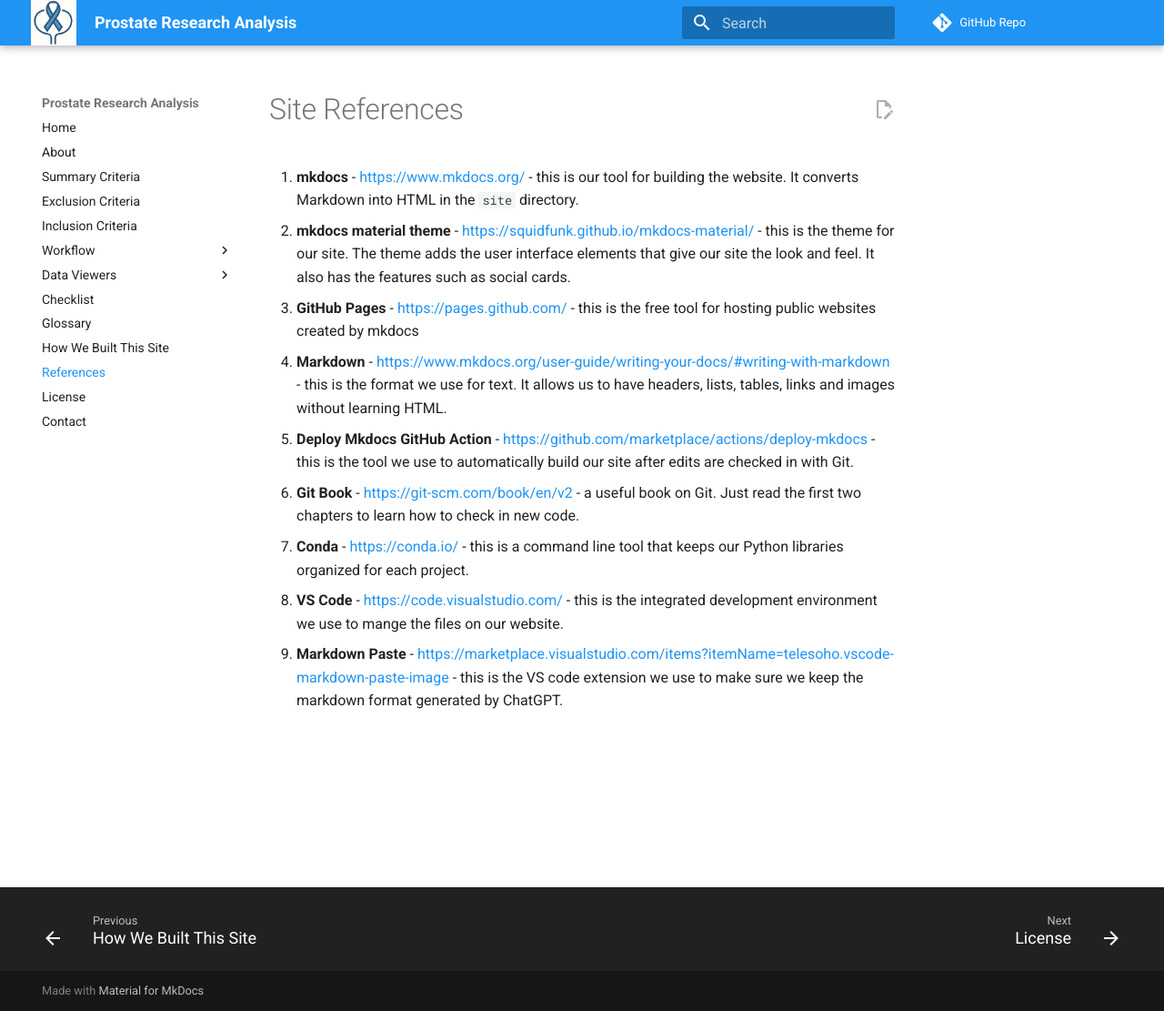
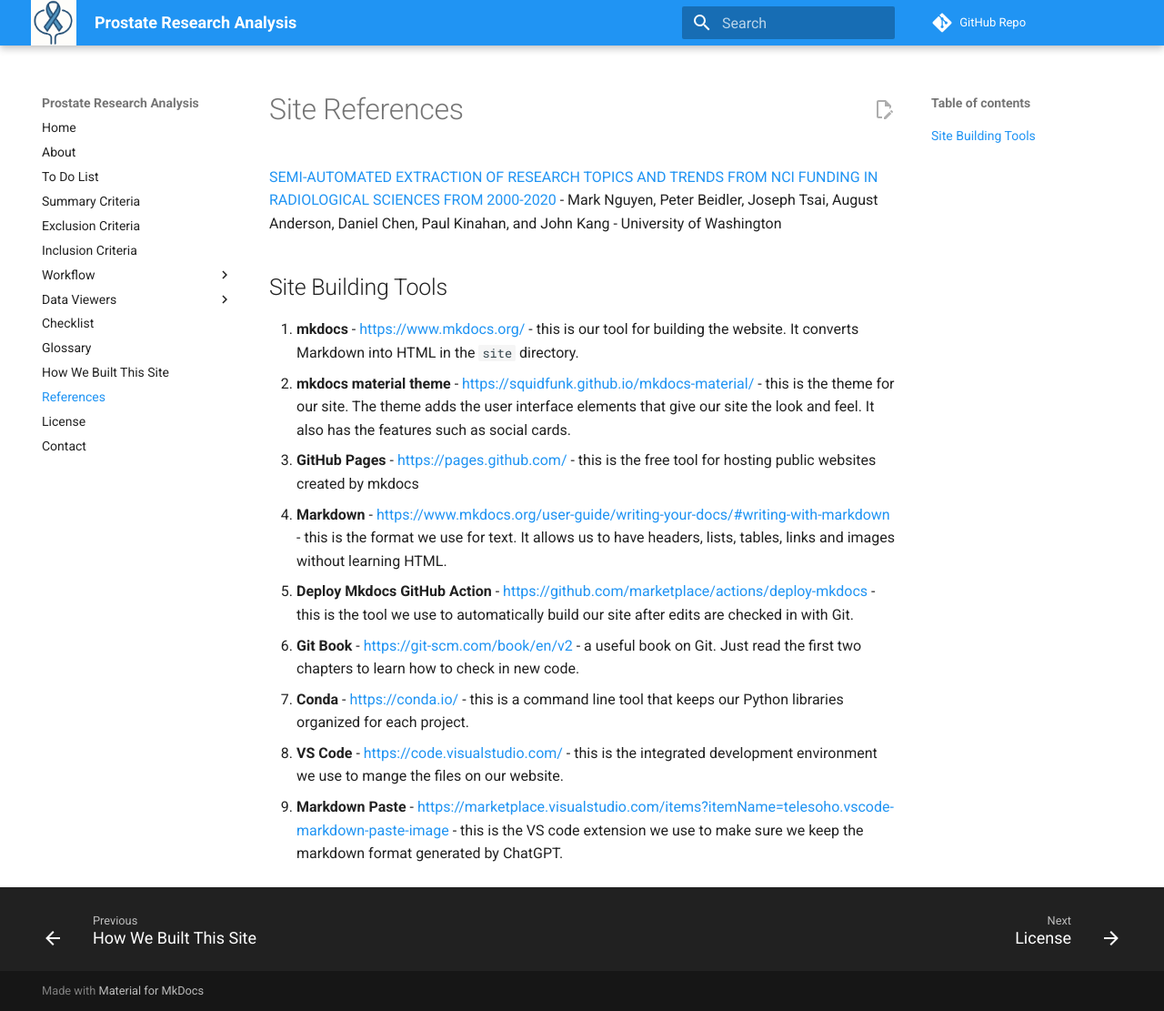
Before and after one commit to dmccreary/prostate-research-analysis, an MkDocs documentation site: the page built from docs/references.md, in a window 1280 px wide and 1111 px high. Shown: the whole window at 91% size. Built offline with MkDocs 1.6.1 and Material for MkDocs 9.7.7, drawn with Linux system fonts in a browser that asks for light colours; comment, search, counter and statistics services are not loaded.

Commit message:
updating content

````diff
--- a/docs/references.md
+++ b/docs/references.md
@@ -1,4 +1,10 @@
 # Site References
+
+##
+
+[SEMI-AUTOMATED EXTRACTION OF RESEARCH TOPICS AND TRENDS FROM NCI FUNDING IN RADIOLOGICAL SCIENCES FROM 2000-2020 ](https://arxiv.org/pdf/2306.13075) - Mark Nguyen, Peter Beidler, Joseph Tsai, August Anderson, Daniel Chen, Paul Kinahan, and John Kang - University of Washington
+
+## Site Building Tools
 
 1. **mkdocs** - [https://www.mkdocs.org/](https://www.mkdocs.org/) - this is our tool for building the website.  It converts Markdown into HTML in the ```site``` directory.
 2. **mkdocs material theme** - [https://squidfunk.github.io/mkdocs-material/](https://squidfunk.github.io/mkdocs-material/) - this is the theme for our site.  The theme adds the user interface elements that give our site the look and feel.  It also has the features such as social cards.
--- a/mkdocs.yml
+++ b/mkdocs.yml
@@ -9,6 +9,7 @@ edit_uri: 'blob/master/docs'
 nav:
   - Home: index.md
   - About: about.md
+  - To Do List: todo-list.md
   - Summary Criteria: summary-criteria.md
   - Exclusion Criteria: exclusion-criteria.md
   - Inclusion Criteria: inclusion-criteria.md
````
Also changed, not shown: docs/todo.md (added, +10 -0 lines).
